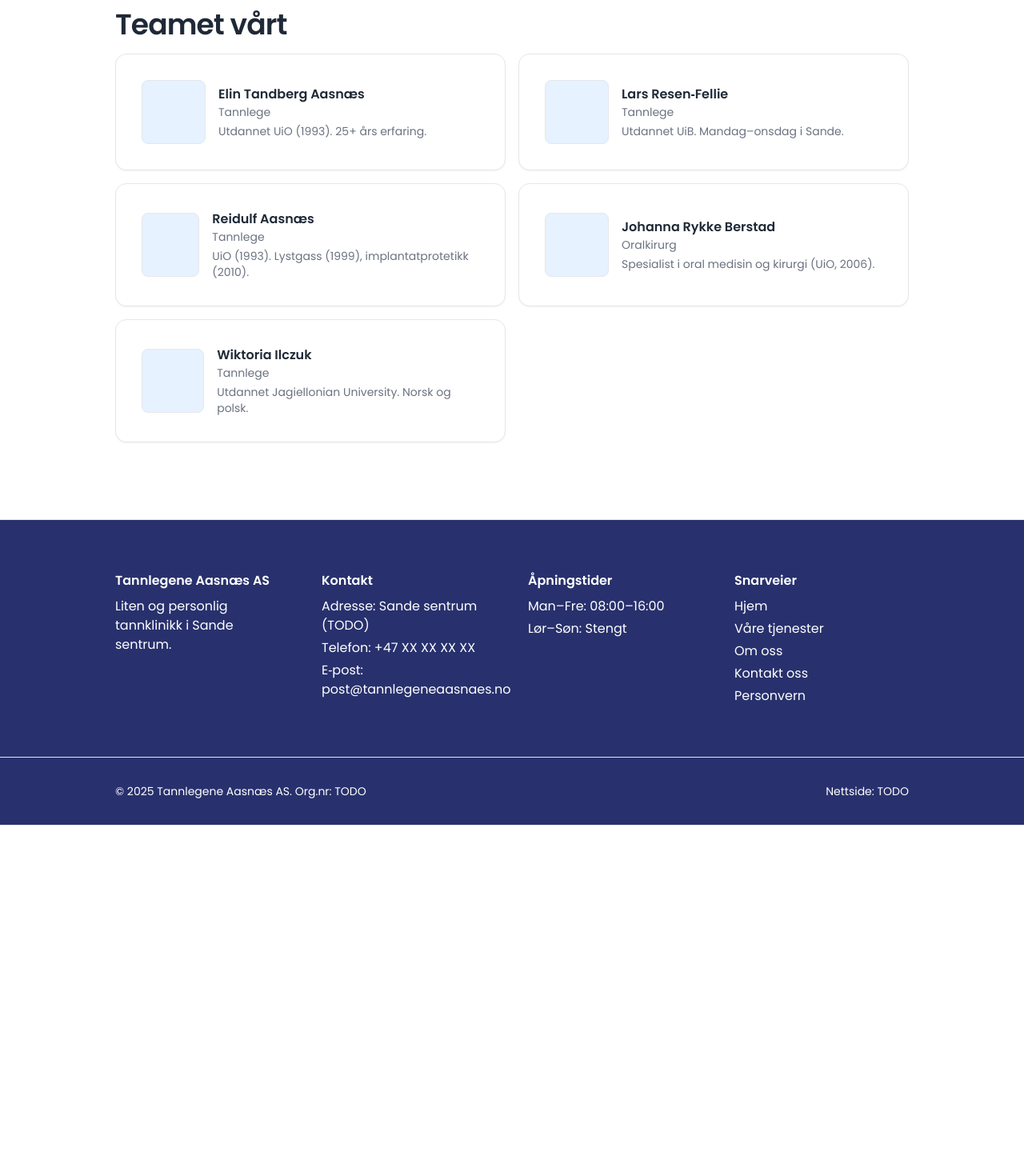
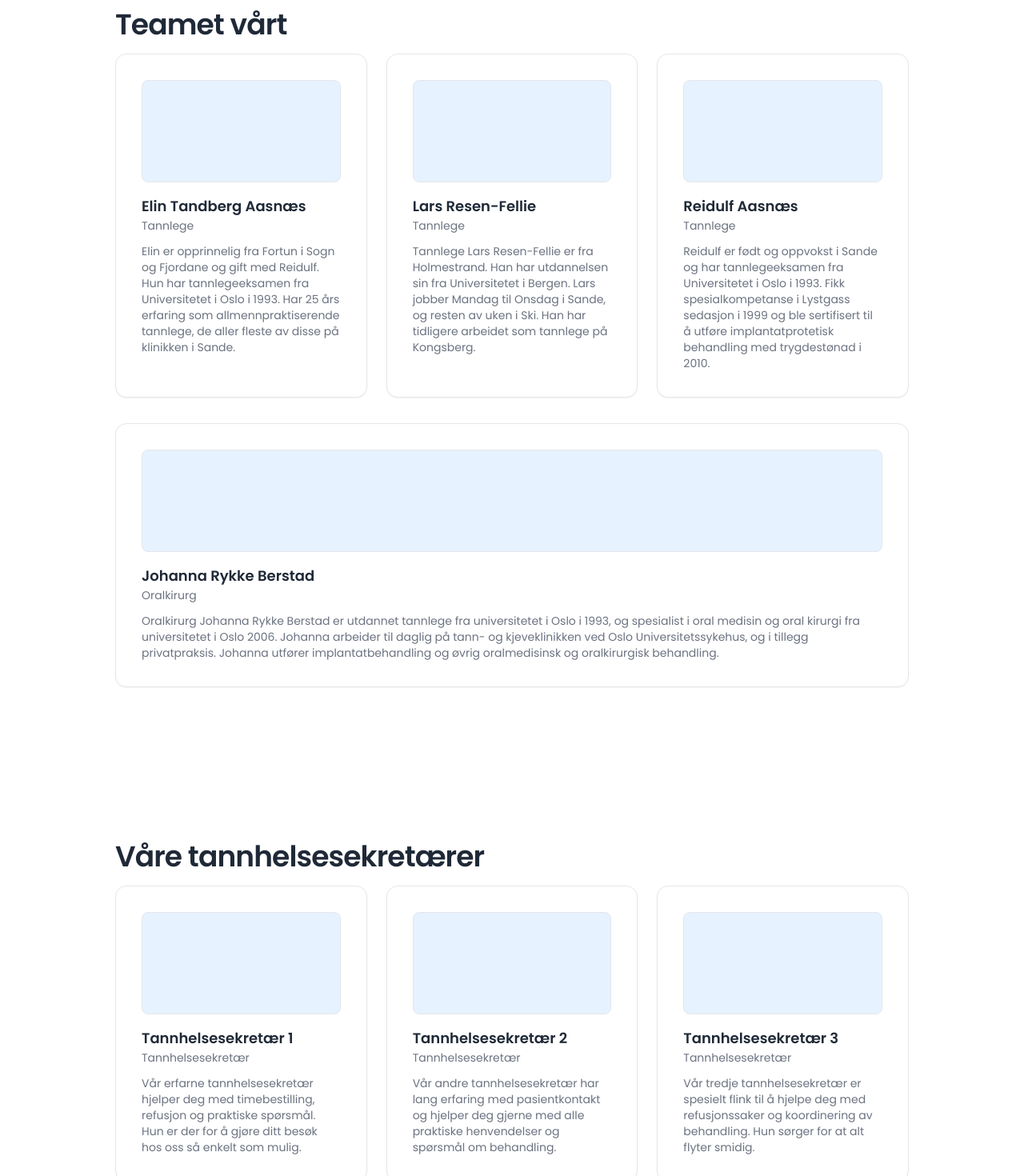
Before and after one commit to fredriksha/tannlegene-aasnaes, a Next.js app: page /om-oss in a window 1280 px wide. Shown: the part 740-2210 px from the top of the page at 80% size. Before the commit the page ends 1771 px from the top, so only its background shows below. Built offline with nearby package versions, Linux system fonts and the light colour scheme.

Commit message:
Add detailed team information and dental secretaries section

```diff
--- a/app/om-oss/page.tsx
+++ b/app/om-oss/page.tsx
@@ -21,17 +21,61 @@ export default function Page() {
       </Section>
 
       <Section title="Teamet vårt">
-        <div className="grid gap-4 md:grid-cols-2">
-          {TEAM.map((m) => (
-            <div className="card flex gap-4 items-center" key={m.name}>
-              <div className="h-20 w-20 rounded-lg border bg-dental" aria-hidden />
-              <div>
-                <div className="font-semibold">{m.name}</div>
-                <div className="text-sm text-gray500">{m.role}</div>
-                <p className="text-gray500 mt-1 text-sm">{m.bio}</p>
-              </div>
-            </div>
-          ))}
+        <div className="grid gap-6 md:grid-cols-3">
+          <div className="card">
+            <div className="h-32 w-full rounded-lg border bg-dental mb-4" aria-hidden />
+            <div className="font-semibold text-lg">Elin Tandberg Aasnæs</div>
+            <div className="text-sm text-gray500 mb-3">Tannlege</div>
+            <p className="text-gray500 text-sm">Elin er opprinnelig fra Fortun i Sogn og Fjordane og gift med Reidulf. Hun har tannlegeeksamen fra Universitetet i Oslo i 1993. Har 25 års erfaring som allmennpraktiserende tannlege, de aller fleste av disse på klinikken i Sande.</p>
+          </div>
+
+          <div className="card">
+            <div className="h-32 w-full rounded-lg border bg-dental mb-4" aria-hidden />
+            <div className="font-semibold text-lg">Lars Resen-Fellie</div>
+            <div className="text-sm text-gray500 mb-3">Tannlege</div>
+            <p className="text-gray500 text-sm">Tannlege Lars Resen-Fellie er fra Holmestrand. Han har utdannelsen sin fra Universitetet i Bergen. Lars jobber Mandag til Onsdag i Sande, og resten av uken i Ski. Han har tidligere arbeidet som tannlege på Kongsberg.</p>
+          </div>
+
+          <div className="card">
+            <div className="h-32 w-full rounded-lg border bg-dental mb-4" aria-hidden />
+            <div className="font-semibold text-lg">Reidulf Aasnæs</div>
+            <div className="text-sm text-gray500 mb-3">Tannlege</div>
+            <p className="text-gray500 text-sm">Reidulf er født og oppvokst i Sande og har tannlegeeksamen fra Universitetet i Oslo i 1993. Fikk spesialkompetanse i Lystgass sedasjon i 1999 og ble sertifisert til å utføre implantatprotetisk behandling med trygdestønad i 2010.</p>
+          </div>
+        </div>
+
+        <div className="mt-8">
+          <div className="card">
+            <div className="h-32 w-full rounded-lg border bg-dental mb-4" aria-hidden />
+            <div className="font-semibold text-lg">Johanna Rykke Berstad</div>
+            <div className="text-sm text-gray500 mb-3">Oralkirurg</div>
+            <p className="text-gray500 text-sm">Oralkirurg Johanna Rykke Berstad er utdannet tannlege fra universitetet i Oslo i 1993, og spesialist i oral medisin og oral kirurgi fra universitetet i Oslo 2006. Johanna arbeider til daglig på tann- og kjeveklinikken ved Oslo Universitetssykehus, og i tillegg privatpraksis. Johanna utfører implantatbehandling og øvrig oralmedisinsk og oralkirurgisk behandling.</p>
+          </div>
+        </div>
+      </Section>
+
+      <Section title="Våre tannhelsesekretærer">
+        <div className="grid gap-6 md:grid-cols-3">
+          <div className="card">
+            <div className="h-32 w-full rounded-lg border bg-dental mb-4" aria-hidden />
+            <div className="font-semibold text-lg">Tannhelsesekretær 1</div>
+            <div className="text-sm text-gray500 mb-3">Tannhelsesekretær</div>
+            <p className="text-gray500 text-sm">Vår erfarne tannhelsesekretær hjelper deg med timebestilling, refusjon og praktiske spørsmål. Hun er der for å gjøre ditt besøk hos oss så enkelt som mulig.</p>
+          </div>
+
+          <div className="card">
+            <div className="h-32 w-full rounded-lg border bg-dental mb-4" aria-hidden />
+            <div className="font-semibold text-lg">Tannhelsesekretær 2</div>
+            <div className="text-sm text-gray500 mb-3">Tannhelsesekretær</div>
+            <p className="text-gray500 text-sm">Vår andre tannhelsesekretær har lang erfaring med pasientkontakt og hjelper deg gjerne med alle praktiske henvendelser og spørsmål om behandling.</p>
+          </div>
+
+          <div className="card">
+            <div className="h-32 w-full rounded-lg border bg-dental mb-4" aria-hidden />
+            <div className="font-semibold text-lg">Tannhelsesekretær 3</div>
+            <div className="text-sm text-gray500 mb-3">Tannhelsesekretær</div>
+            <p className="text-gray500 text-sm">Vår tredje tannhelsesekretær er spesielt flink til å hjelpe deg med refusjonssaker og koordinering av behandling. Hun sørger for at alt flyter smidig.</p>
+          </div>
         </div>
       </Section>
     </>
```
